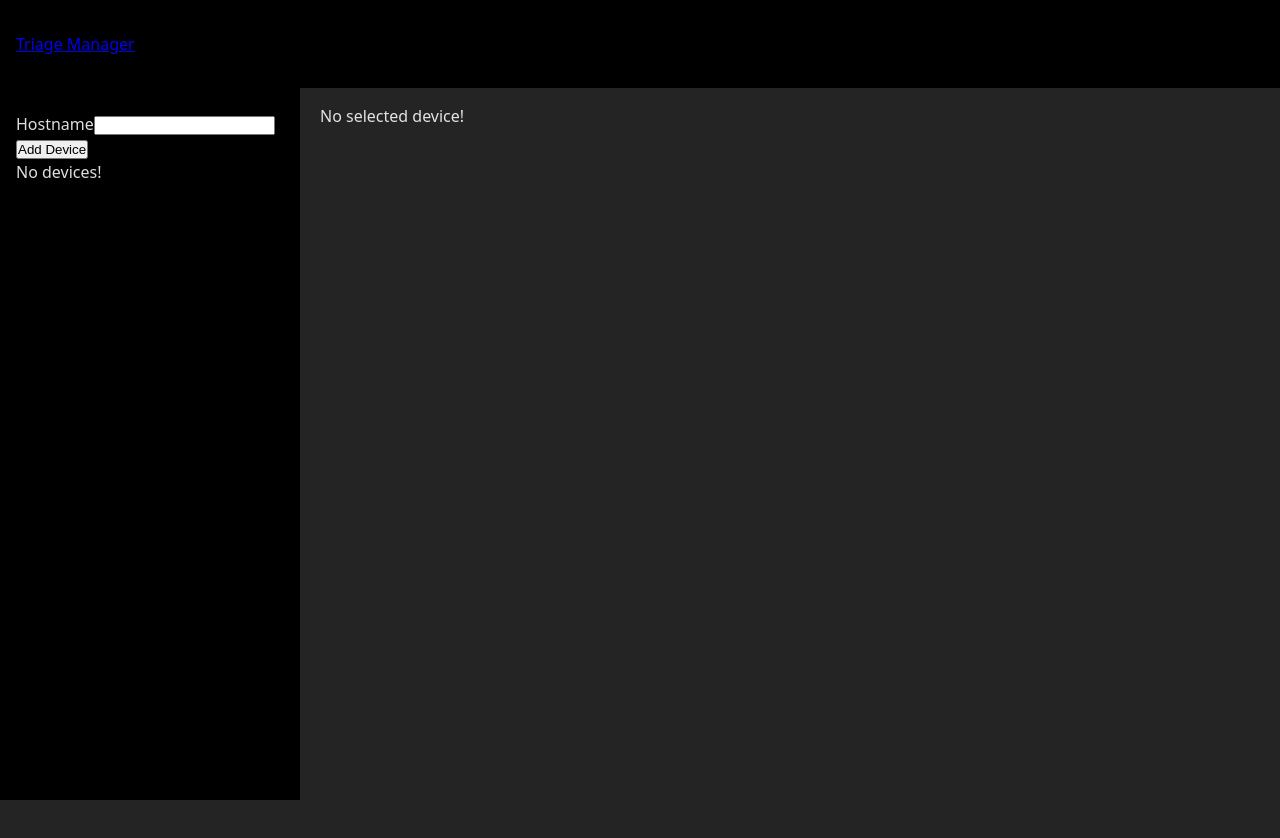
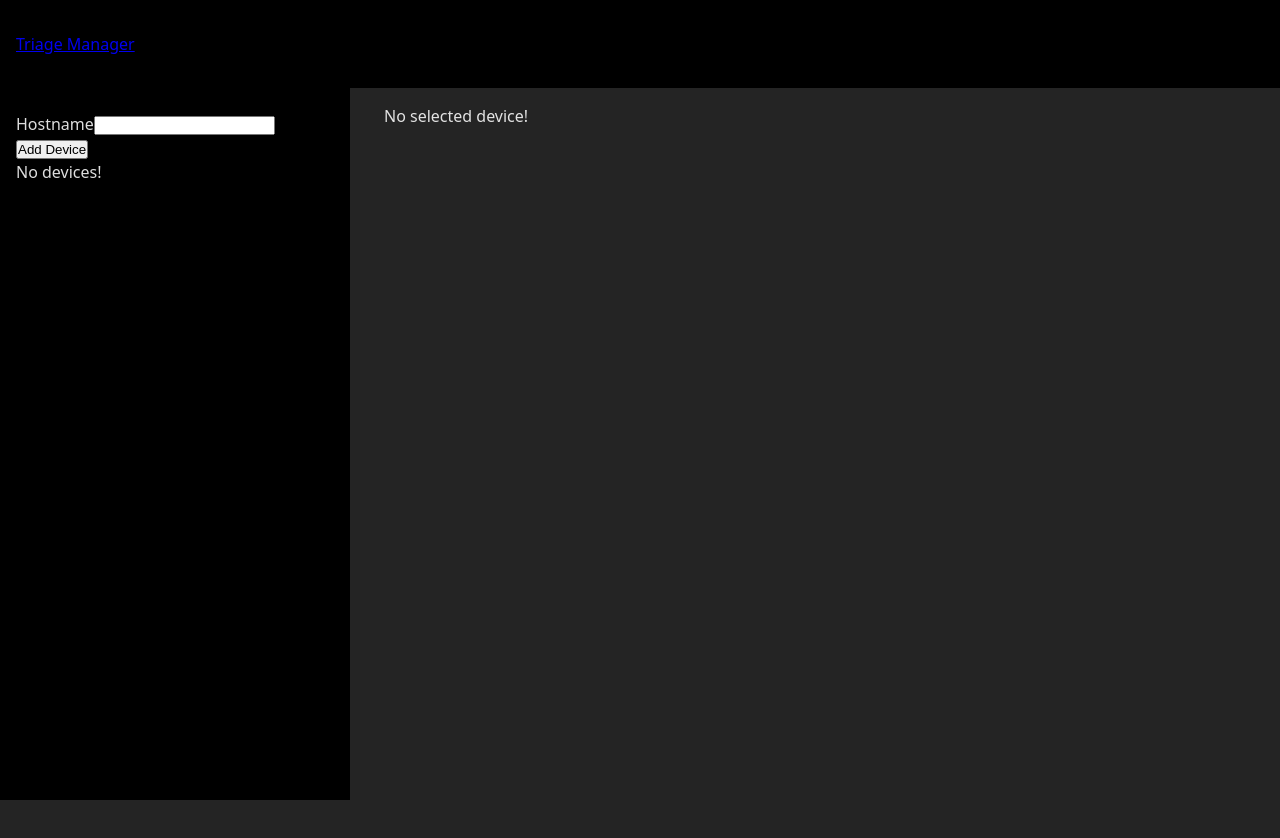
Before and after one commit to venoblin/triage-manager, a React (Vite) app: page /triage/new in a window 1280 px wide. Both pictures are taken after typing "Sample" into the empty fields and a click on the button "Create". Shown: the top 838 px of the page. Built offline with nearby package versions, Linux system fonts and the light colour scheme.

Commit message:
added scroll to top when selecting new device

```diff
--- a/src/components/DeviceCard/DeviceCard.jsx
+++ b/src/components/DeviceCard/DeviceCard.jsx
@@ -8,6 +8,7 @@ const DeviceCard = (props) => {
 
   const selectDevice = () => {
     props.setSelectedDevice(props.device)
+    window.scrollTo(0, 0)
   }
 
   const toggleExpanded = () => {
--- a/src/components/DeviceEditor/DeviceEditor.css
+++ b/src/components/DeviceEditor/DeviceEditor.css
@@ -11,7 +11,7 @@
   padding-top: 5rem;
   padding-left: 1rem;
   padding-right: 1rem;
-  width: 300px;
+  width: 350px;
   background: black;
 }
 .device-selector form {
@@ -25,6 +25,6 @@
   width: 100%;
   height: 100vh;
   padding-top: 1rem;
-  padding-left: 20rem;
+  padding-left: 24rem;
   overflow: hidden;
 }/*# sourceMappingURL=DeviceEditor.css.map */
--- a/src/components/DeviceEditor/DeviceEditor.scss
+++ b/src/components/DeviceEditor/DeviceEditor.scss
@@ -11,7 +11,7 @@
   padding-top: 5rem;
   padding-left: 1rem;
   padding-right: 1rem;
-  width: 300px;
+  width: 350px;
   background: black;
 
   form {
@@ -26,6 +26,6 @@
   width: 100%;
   height: 100vh;
   padding-top: 1rem;
-  padding-left: 20rem;
+  padding-left: 24rem;
   overflow: hidden;
 }
```
